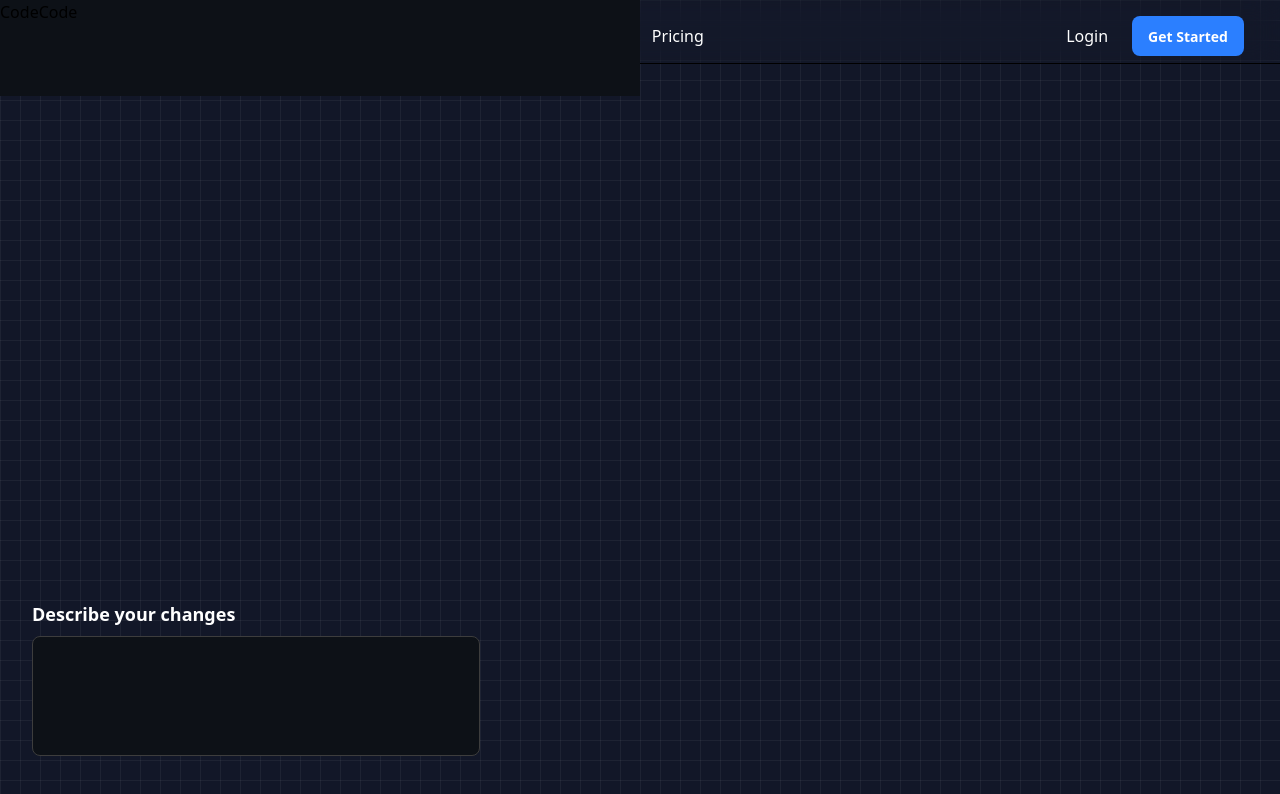
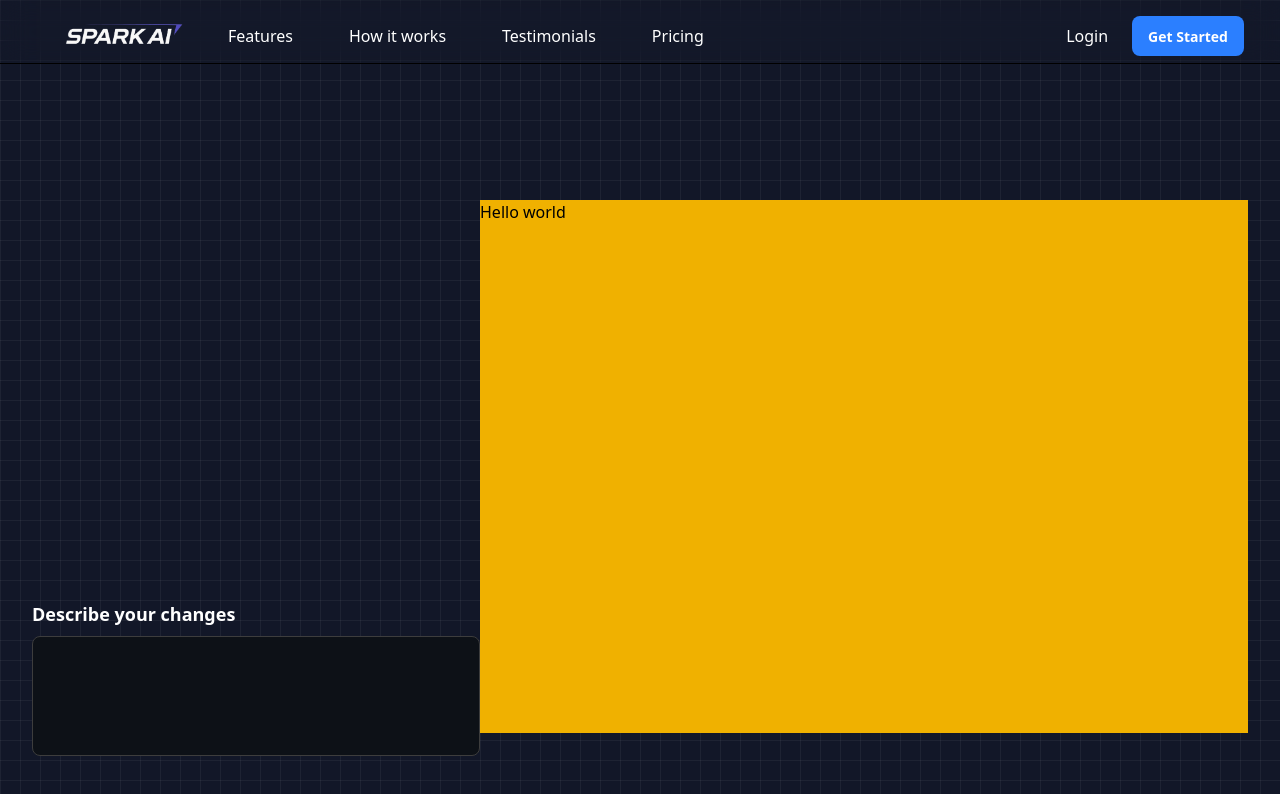
Before and after one commit to Varun789-mx/Spark, a React (Vite) app in the folder frontend/: page /builder in a window 1280 px wide. Shown: the top 794 px of the page. Built offline with nearby package versions, Linux system fonts and the light colour scheme.

Commit message:
Add code Editor

```diff
--- a/frontend/src/components/HeroText.tsx
+++ b/frontend/src/components/HeroText.tsx
@@ -3,10 +3,10 @@ import { InputBox } from "./Inputbox"
 export const HeroText = () => {
   return (
     <>
-      <div className="flex w-full flex-col pt-4 justify-center items-center">
+      <div className="flex w-1/2  flex-col pt-4 justify-center items-center">
 
-        <div className="w-2/3  flex flex-col items-center text-center">
-            <span className="text-violet-500 font-bold text-6xl ">
+        <div className=" flex flex-col items-center text-center">
+            <span className=" w-full text-violet-500 font-bold text-6xl ">
               Build Better Apps <span className="text-white"> with AI-Powered Development</span>
             </span>
 </div>
--- a/frontend/src/components/ResponseDisplay.tsx
+++ b/frontend/src/components/ResponseDisplay.tsx
@@ -1,10 +1,9 @@
-export const ResponseDisplay = ()=>{
-    return (
-        <div className="max-w-3xl">
-            <div className="w-full h-24 bg-[#0d1117]">
-            <button className="bg-[#0d1117] focus:bg-grey-500 focus:border-2">Code</button>
-            <button className="bg-[#0d1117] focus:bg-grey-500 focus:border-2 ">Code</button>
-            </div>
-        </div>
-    )
-}
+export const ResponseDisplay = () => {
+  return (
+    <div className="w-full h-full ">
+      <div className="bg-yellow-500 h-full">
+        <div className="">Hello world</div>
+      </div>
+    </div>
+  );
+};
--- a/frontend/src/pages/Builder.tsx
+++ b/frontend/src/pages/Builder.tsx
@@ -12,16 +12,15 @@ export function Builder() {
       <div className="relative -z-10 flex flex-col ">
         <Navbar />
       </div>
-            <div className=" w-full flex justify-between">
-                <div className="w-full">
+
+      <div className=" w-full flex justify-around  ">
+        <div className="absolute h-2/3 w-[60%] top-1/4 right-8 my-auto ">
           <ResponseDisplay />
         </div>
-                <div className="w-full flex justify-center ">
         <div className="absolute top-3/4  left-8 flex-1 items-center ">
           <Chatbox />
         </div>
       </div>
     </div>
-        </div>
-    )
+  );
 }
```
Lines whose indentation alone changed are shown as unchanged.
